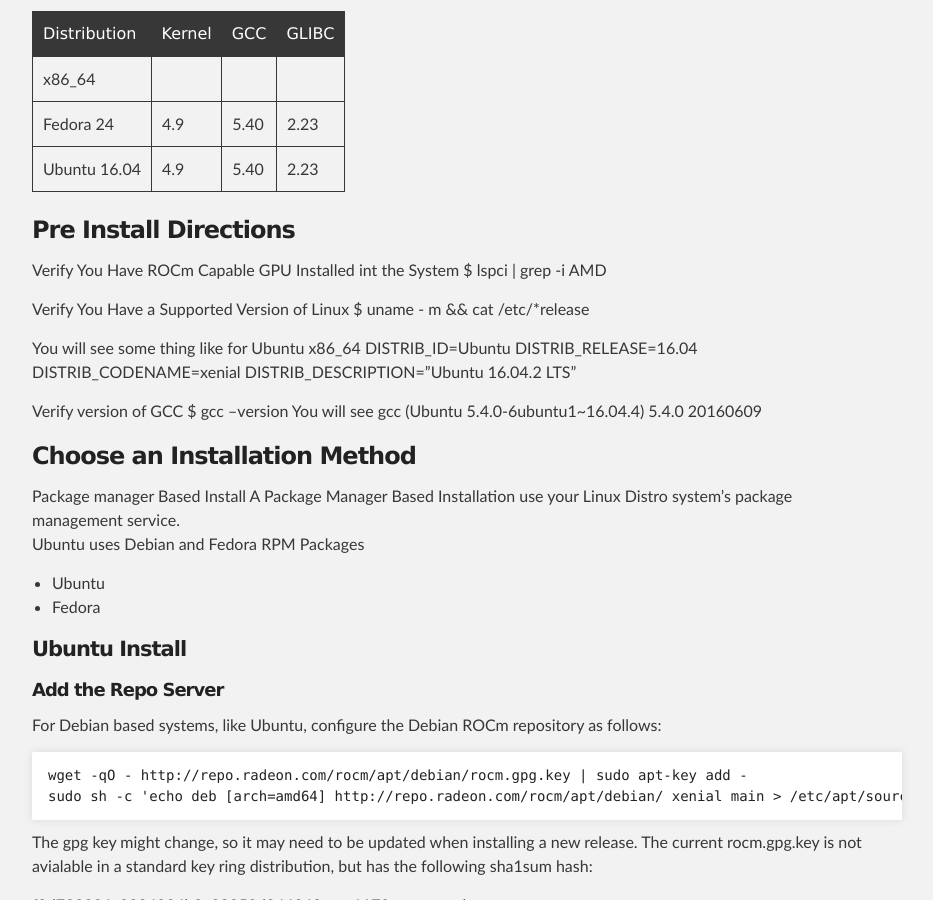
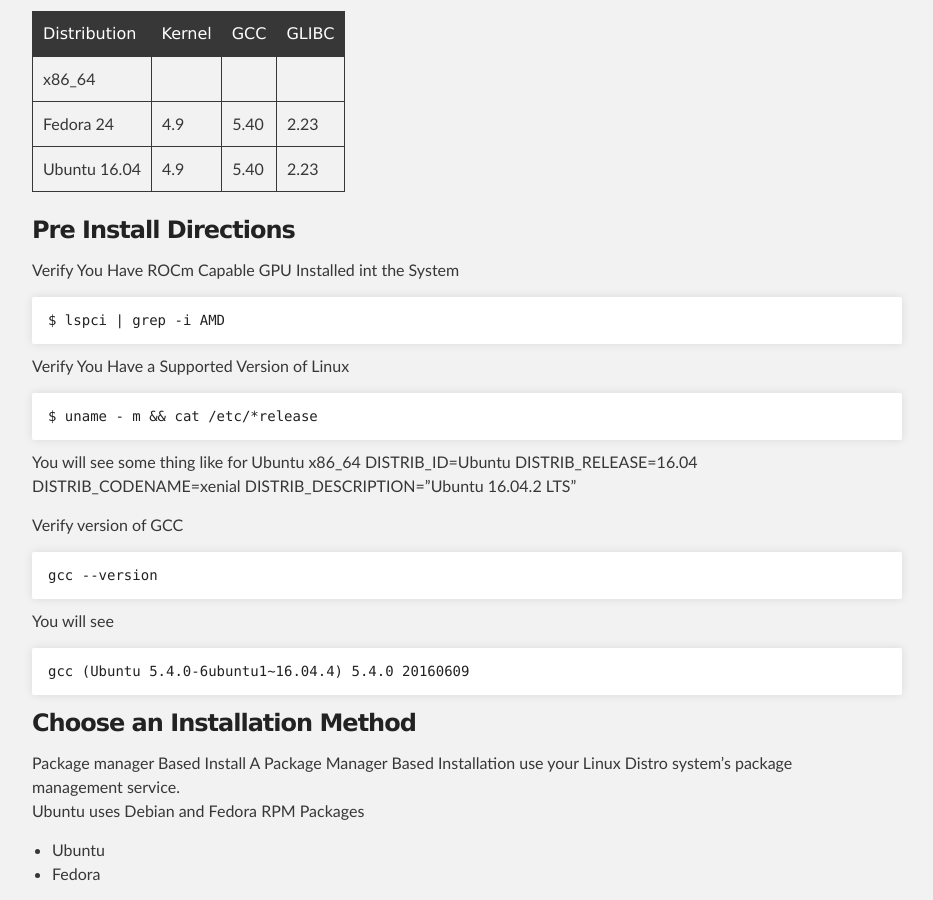
Before and after one commit to ROCm/ROCm.github.io, a Jekyll site: the page built from ROCmInstall.md, in a window 1280 px wide and 900 px high, scrolled down 928 px. Shown: the whole window, without its empty margins (183-1116 px from the left). Built offline with Jekyll 4.4.1, drawn with Linux system fonts in a browser that asks for light colours.

Commit message:
Update ROCmInstall.md

````diff
--- a/ROCmInstall.md
+++ b/ROCmInstall.md
@@ -32,10 +32,16 @@
 ### Pre Install Directions
 
 Verify You Have ROCm Capable GPU Installed int the System
+
+```shell
 $ lspci | grep -i AMD
+```
 
 Verify You Have a Supported Version of Linux
+
+```shell
 $ uname - m && cat /etc/*release
+```
 
 You will see some thing like for Ubuntu
 x86_64
@@ -45,9 +51,16 @@
 DISTRIB_DESCRIPTION="Ubuntu 16.04.2 LTS"
 
 Verify version of GCC
-$ gcc --version
+
+```shell
+gcc --version
+```
+
 You will see
+
+```shell
 gcc (Ubuntu 5.4.0-6ubuntu1~16.04.4) 5.4.0 20160609
+```
 
 ### Choose an Installation Method
 
````
